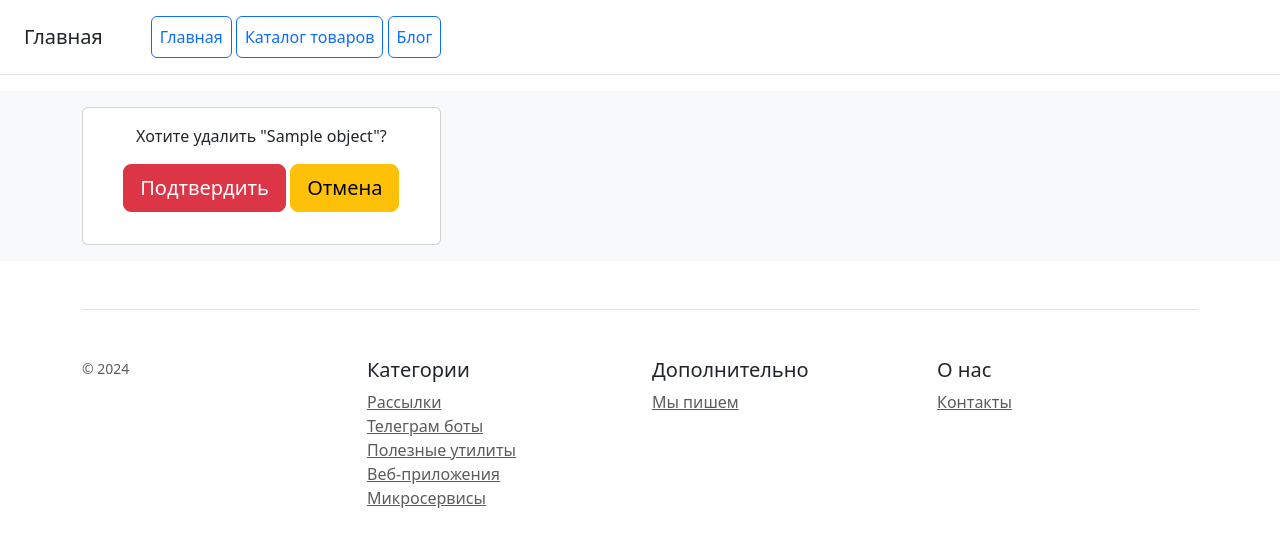
After one commit to 400ton/19.2-Django, a Django app: template catalog/templates/catalog/product_confirm_delete.html in a window 1280 px wide. The commit adds this page. Shown: the top 547 px of the page. Run offline with Django 5.2, Linux system fonts and the light colour scheme; the template is opened without the code that fills it: most values are stand-ins (such as "Sample title", 1, 10 or a date in 2020); some libraries are stand-ins or nearby versions.

Commit message:
exercise 1

```diff
--- /dev/null
+++ b/catalog/templates/catalog/product_confirm_delete.html
@@ -0,0 +1,30 @@
+{% extends 'catalog/basic_template.html' %}
+{% block content %}
+<main>
+    <div class="album py-3 bg-body-tertiary">
+        <div class="container text-center">
+            <div class="row row-cols-1 row-cols-sm-1 row-cols-md-2 g-3">
+                <div class="col-12">
+                    <div class="row">
+                        <div class="col-8">
+                            <div class="card">
+                                <div class="card-body">
+                                    <form method="post" enctype="multipart/form-data">
+                                        {% csrf_token %}
+                                        <p> Хотите удалить "{{ object.name }}"? </p>
+                                        <button type="submit" class="btn btn-lg btn-block btn-danger">
+                                            Подтвердить
+                                        </button>
+                                        <a href="{% url 'catalog:list' %}" class="btn btn-lg btn-block btn-warning">Отмена</a>
+                                    </form>
+                                </div>
+                            </div>
+                        </div>
+                    </div>
+                </div>
+            </div>
+        </div>
+    </div>
+</main>
+
+{% endblock %}
--- a/catalog/templates/catalog/product_list.html
+++ b/catalog/templates/catalog/product_list.html
@@ -25,6 +25,8 @@
                     </ul>
                     <a class="p-2 btn btn-outline-primary" href="{% url 'catalog:detail' object.pk %}">О
                         продукте</a>
+                    <a class="p-2 btn btn-outline-primary" href="{% url 'catalog:delete' object.pk %}">Удалить</a>
+                    <a class="p-2 btn btn-outline-primary" href="{% url 'catalog:detail' object.pk %}">Редактировать</a>
 
                 </div>
             </div>
--- a/catalog/urls.py
+++ b/catalog/urls.py
@@ -11,5 +11,5 @@ urlpatterns = [
     path('list/', ProductListView.as_view(), name='list'),
     path('detail/<int:pk>', ProductDetailView.as_view(), name='detail'),
     path('delete/<int:pk>', ProductDeleteView.as_view(), name='delete'),
-    path('create/', ProductCreateView.as_view, name='create')
+    path('create/', ProductCreateView.as_view(), name='create')
 ]
```
Also changed, not shown: catalog/forms.py (+13 -13 lines), catalog/views.py (+2 -6 lines).
